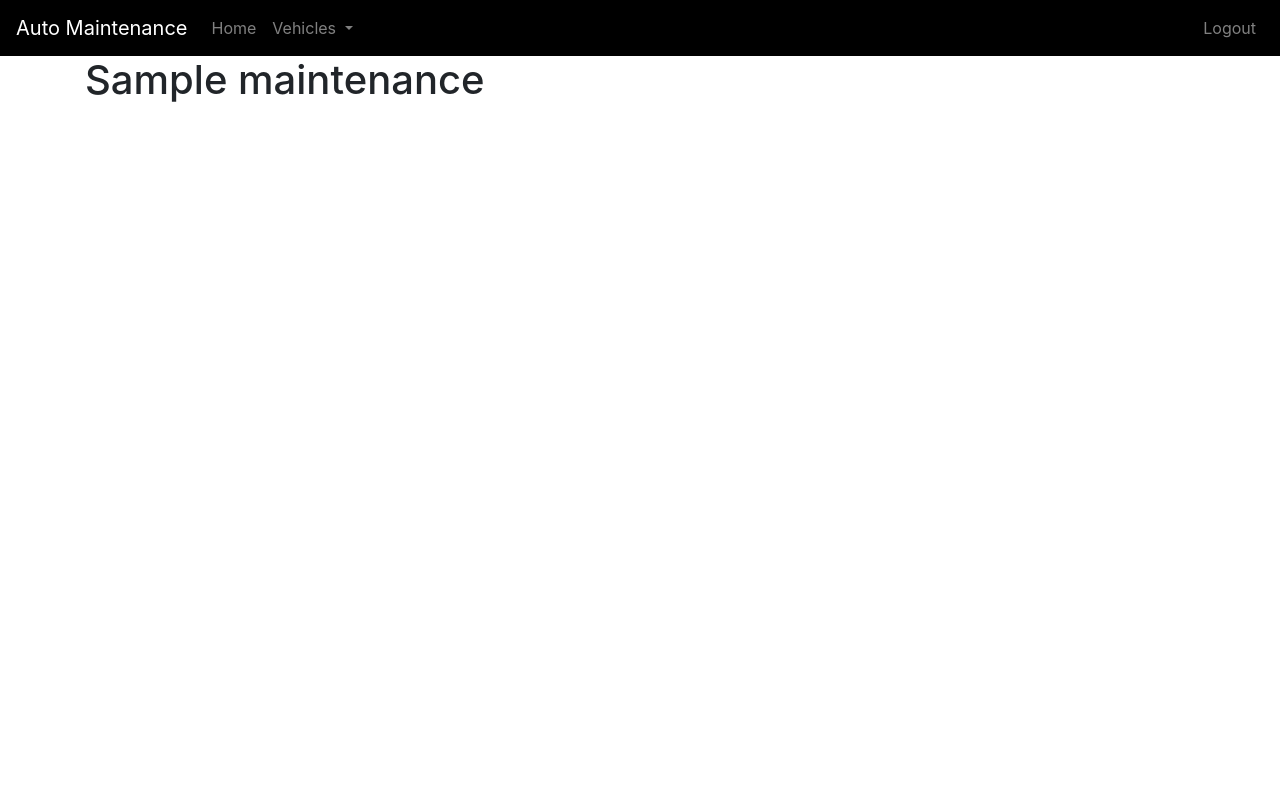
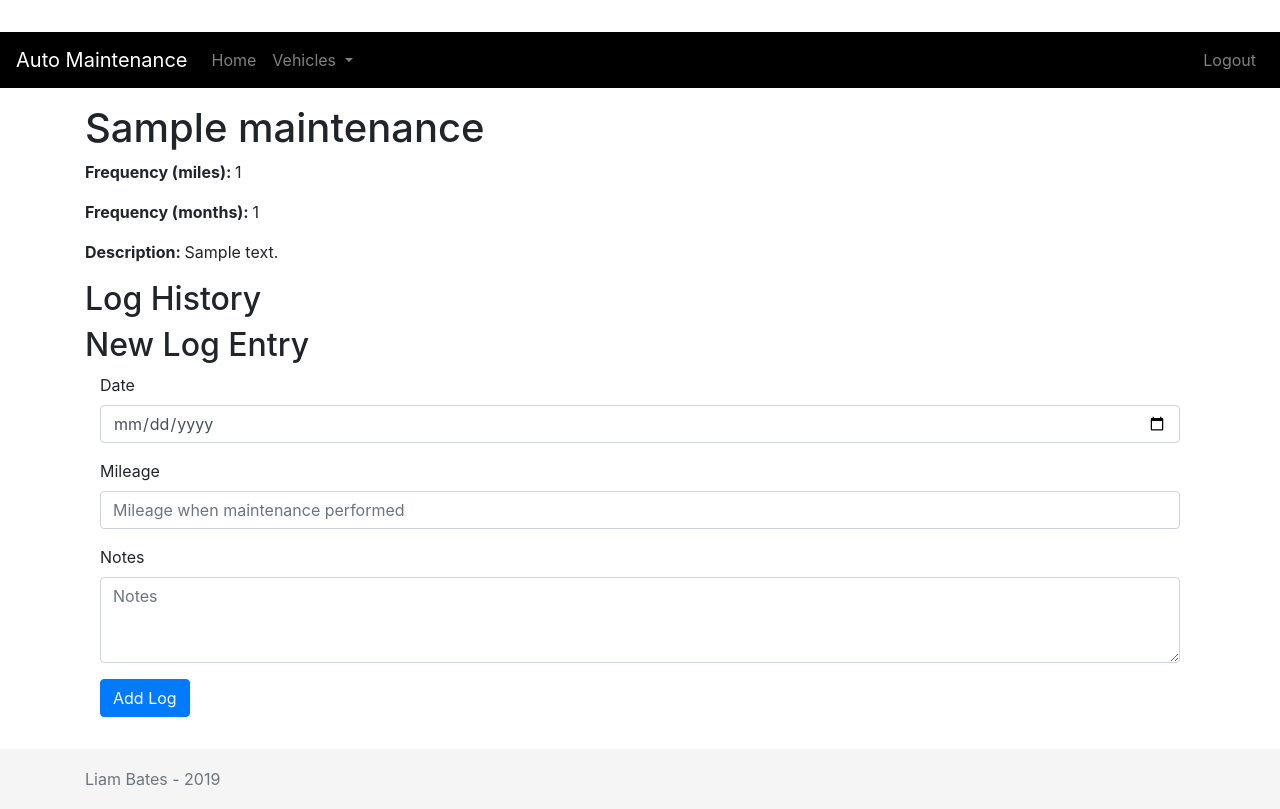
Before and after one commit to liam-bates/auto_maint, a Flask app: page /vehicle/1/maintenance/1 in a window 1280 px wide. Before the commit the page ends 102 px from the top, so only its background shows below. Run offline with Flask 2, Linux system fonts and the light colour scheme; the visitor is signed in with stand-in values (Sample User, id 1); tables that the repository leaves empty hold one stand-in row (values such as "Sample post"); data that the repository does not hold is empty; some libraries are stand-ins or nearby versions.

Commit message:
Number of stylistic changes

```diff
--- a/app.py
+++ b/app.py
@@ -279,11 +279,24 @@ def add_maint(vehicle_id):
 
     # POST begins
     # Add the maintenance event for the vehicle.
-    lookup_vehicle.add_maintenance(
+    new_maintenance = lookup_vehicle.add_maintenance(
         request.form['name'], request.form['description'],
         request.form['freq_miles'], request.form['freq_months'])
 
-@app.route("/vehicle/<vehicle_id>/maintenance/<maintenance_id>", methods=['GET', 'POST'])
+    if any(
+            field is not '' for field in
+        [request.form['date'], request.form['mileage'], request.form['notes']
+         ]):
+        new_maintenance.add_log(request.form['date'], request.form['mileage'],
+                                request.form['notes'])
+
+    flash(f'{request.form["name"]} maintenance record added', 'primary')
+    return redirect("vehicle/" + vehicle_id)
+
+
+@app.route(
+    "/vehicle/<vehicle_id>/maintenance/<maintenance_id>",
+    methods=['GET', 'POST'])
 @login_required
 def maintenance(vehicle_id, maintenance_id):
     # Pull vehicle, maintenance and user reocrds from db using id
@@ -294,11 +307,22 @@ def maintenance(vehicle_id, maintenance_id):
     user = User.query.filter(User.user_id == session["user_id"]).first()
 
     # Verify the user has access to the record and that it exists
-    if not lookup_vehicle.maintenance or lookup_vehicle.user_id != session['user_id']:
+    if not lookup_vehicle.maintenance or lookup_vehicle.user_id != session[
+            'user_id']:
         flash(u'Unauthorized access to vehicle record', 'danger')
         return redirect('/home')
 
-    # Pull maintenance record from db
+    if request.method == 'POST':
+        if any(field is '' for field in [
+                request.form['date'], request.form['mileage'],
+                request.form['notes']
+        ]):
+            flash(u'Missing required field/s for new user account', 'danger')
+        else:
+            lookup_maintenance.add_log(request.form['date'],
+                                       request.form['mileage'],
+                                       request.form['notes'])
+            flash(u'New log entry added.', 'primary')
 
-
-    return render_template("maintenance.html", maintenance=lookup_maintenance, user=user)
+    return render_template(
+        "maintenance.html", maintenance=lookup_maintenance, user=user)
--- /dev/null
+++ b/static/style.css
@@ -0,0 +1,38 @@
+/* Sticky footer styles
+-------------------------------------------------- */
+html {
+    position: relative;
+    min-height: 100%;
+  }
+  body {
+    /* Margin bottom by footer height */
+    margin-bottom: 60px;
+  }
+  .footer {
+    position: absolute;
+    bottom: 0;
+    width: 100%;
+    /* Set the fixed height of the footer here */
+    height: 60px;
+    line-height: 60px; /* Vertically center the text there */
+    background-color: #f5f5f5;
+  }
+
+  body {
+    padding-top: 2rem;
+    padding-bottom: 2rem;
+  }
+
+  /* .row {
+    margin-bottom: 1rem;
+  }
+
+  .row .row {
+    margin-top: 1rem;
+    margin-bottom: 0;
+  } */
+
+  hr {
+    margin-top: 2rem;
+    margin-bottom: 2rem;
+  }
--- a/templates/home.html
+++ b/templates/home.html
@@ -4,7 +4,7 @@
 
 {% block main %}
 {% if vehicles %}
-<h1>Vehicles</h1>
+<h1 class="mt-3">Vehicles</h1>
 <p>Below is a table showing all vehicles on this account and their present status. To edit or find out more about a
     particular vehicle click on its name.</p>
 <table class="table">
--- a/templates/index.html
+++ b/templates/index.html
@@ -3,13 +3,13 @@
 {% block title %}Welcome!{% endblock %}
 
 {% block main %}
-<h1>Welcome!</h1>
+<h1 class="mt-3">Welcome!</h1>
 <p>Auto Maintenance reminds you when to perform regular maintenance on your vehicle based on its recomended maintenance
     schedule.</p>
 <p>The app will email you to notify you when a maintenance event is due. This is achieved by monitoring your vehicles age
     and it's current estimated mileage</p>
 <div class="row">
-    <div class="col">
+    <div class="col-sm-6">
         <h3>Login</h3>
         <form method="post">
             <div class="form-group">
@@ -23,7 +23,7 @@
             <button type="submit" class="btn btn-primary">Login</button>
         </form>
     </div>
-    <div class="col">
+    <div class="col-sm-6">
         <h3>Create Account</h3>
         <p>No account? No problem!</p>
         <a href="/register" class="btn btn-primary" role="button">Register</a>
--- a/templates/layout.html
+++ b/templates/layout.html
@@ -1,5 +1,4 @@
 <!DOCTYPE html>
-
 <html lang="en">
 
 <head>
@@ -8,7 +7,7 @@
 
     <link rel="stylesheet" href="https://stackpath.bootstrapcdn.com/bootstrap/4.3.1/css/bootstrap.min.css"
         integrity="sha384-ggOyR0iXCbMQv3Xipma34MD+dH/1fQ784/j6cY/iJTQUOhcWr7x9JvoRxT2MZw1T" crossorigin="anonymous">
-
+    <link rel=stylesheet type=text/css href="{{ url_for('static', filename='style.css') }}">
     <title>Auto Maintenance - {% block title %}{% endblock %}</title>
 </head>
 
@@ -64,6 +63,12 @@
         {% block main %}{% endblock %}
     </div>
 
+    <footer class="footer">
+        <div class="container">
+            <span class="text-muted">Liam Bates - 2019</span>
+        </div>
+    </footer>
+
     <script src="https://code.jquery.com/jquery-3.2.1.slim.min.js"
         integrity="sha384-KJ3o2DKtIkvYIK3UENzmM7KCkRr/rE9/Qpg6aAZGJwFDMVNA/GpGFF93hXpG5KkN"
         crossorigin="anonymous"></script>
@@ -73,6 +78,7 @@
     <script src="https://maxcdn.bootstrapcdn.com/bootstrap/4.0.0/js/bootstrap.min.js"
         integrity="sha384-JZR6Spejh4U02d8jOt6vLEHfe/JQGiRRSQQxSfFWpi1MquVdAyjUar5+76PVCmYl"
         crossorigin="anonymous"></script>
+
 </body>
 
 </html>
--- a/templates/maintenance.html
+++ b/templates/maintenance.html
@@ -4,6 +4,48 @@
 
 {% block main %}
 
-<h1>{{ maintenance.name }}</h1>
+<h1 class="mt-3">{{ maintenance.name }}</h1>
+<p><b>Frequency (miles): </b>{{ maintenance.freq_miles }}</p>
+<p><b>Frequency (months): </b>{{ maintenance.freq_months }}</p>
+<p><b>Description: </b>{{ maintenance.description }}</p>
 
+
+<h2 class="mt-2">Log History</h2>
+{% if maintenance.logs %}
+<table class="table">
+    <thead>
+        <th>Date</th>
+        <th>Mileage</th>
+        <th>Notes</th>
+    </thead>
+    <tbody>
+        {% for log in maintenance.logs %}
+        <tr>
+            <td>{{ log.date }}</td>
+            <td>{{ log.mileage }}</td>
+            <td>{{ log.notes }}</td>
+        </tr>
+    </tbody>
+    {% endfor %}
+</table>
+{% endif %}
+<h2>New Log Entry</h2 class="mt-2">
+<div class="col">
+    <form method="post">
+        <div class="form-group">
+            <label for="mileage">Date</label>
+            <input type="date" class="form-control" placeholder="Date when maintenance performed" name="date">
+        </div>
+        <div class="form-group">
+            <label for="date">Mileage</label>
+            <input type="number" class="form-control" name="mileage" placeholder="Mileage when maintenance performed"
+                min=1>
+        </div>
+        <div class="form-group">
+            <label for="notes">Notes</label>
+            <textarea class="form-control" placeholder="Notes" name="notes" rows="3"></textarea>
+        </div>
+        <button type="submit" class="btn btn-primary">Add Log</button>
+    </form>
+</div>
 {% endblock %}
--- a/templates/register.html
+++ b/templates/register.html
@@ -4,11 +4,11 @@
 
 {% block main %}
 
-<h2>Register</h2>
+<h1 class="mt-3">Register</h1>
 <p>Please enter your information below to register a new account.</p>
 
 <div class="row">
-    <div class="col">
+    <div class="col-sm-6">
         <form method="post">
             <div class="form-group">
                 <label for="email">Email</label>
@@ -33,7 +33,6 @@
             <button type="submit" class="btn btn-primary">Register</button>
         </form>
     </div>
-    <div class="col"></div>
 </div>
 
 {% endblock %}
```
Also changed, not shown: models.py (+16 -1 lines), templates/add_maint.html (+10 -14 lines), templates/add_vehicle.html (+6 -9 lines), templates/vehicle.html (+31 -22 lines), static/favicon.ico (added).
